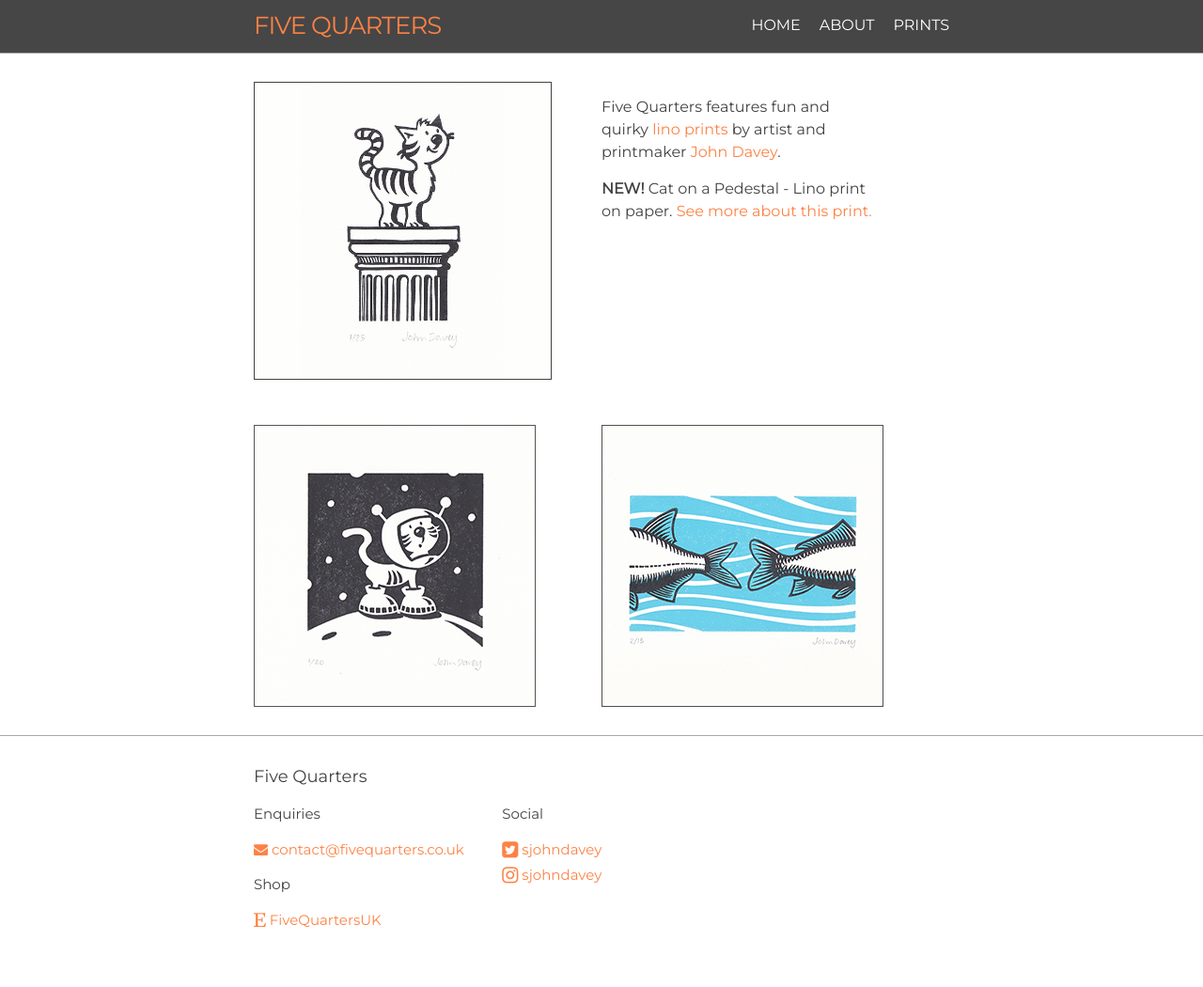
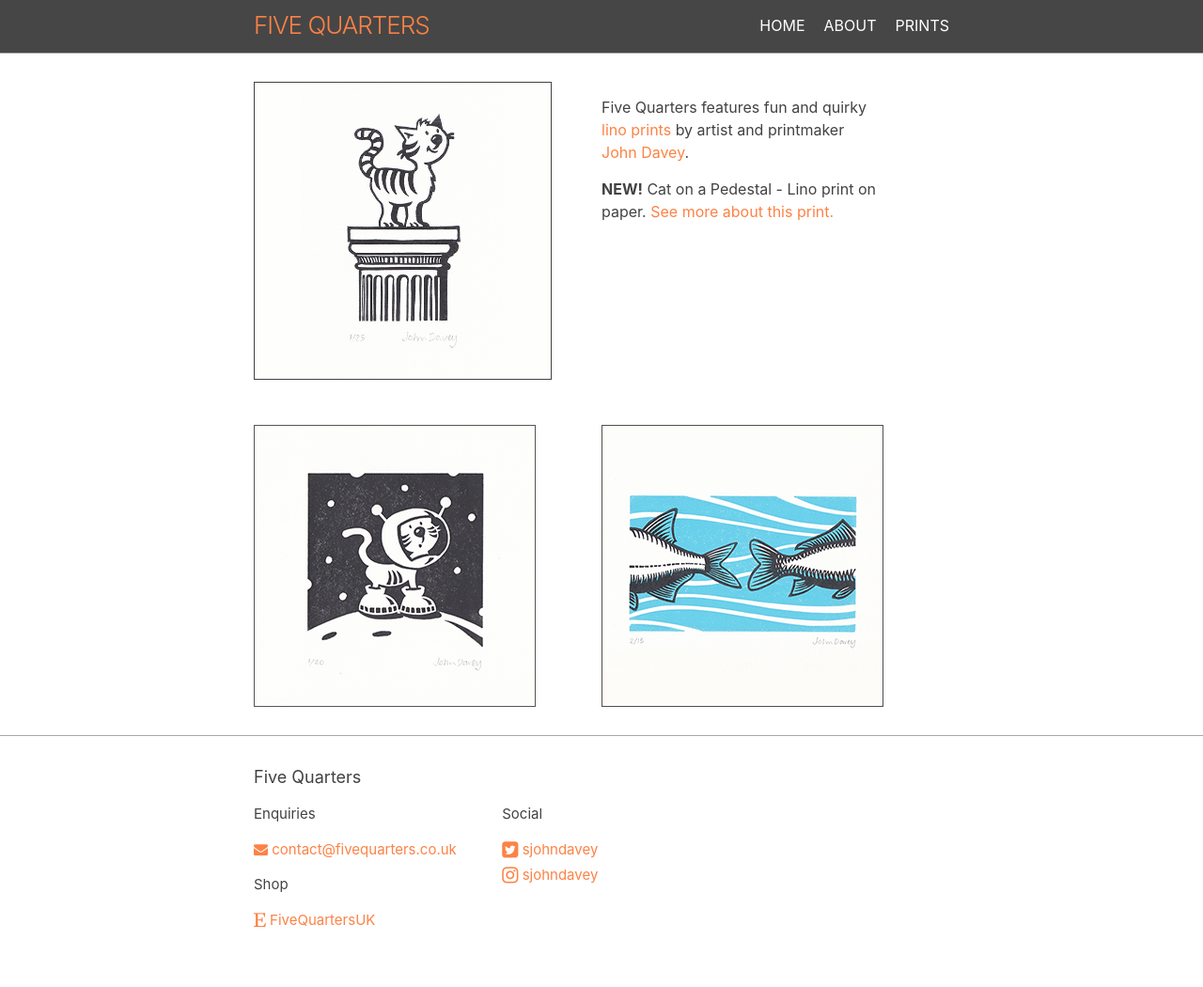
Before and after one commit to Five-Quarters/five-quarters.github.io, a Jekyll site: the page built from index.markdown, in a window 1280 px wide. Shown: the whole page at 94% size. Built offline with Jekyll 4.4.1, drawn with Linux system fonts in a browser that asks for light colours.

Commit message:
Typeface change

```diff
--- a/_sass/five-quarters.scss
+++ b/_sass/five-quarters.scss
@@ -2,7 +2,7 @@
 
 // Define defaults for each variable.
 
-$base-font-family: Montserrat, -apple-system, BlinkMacSystemFont, "Segoe UI", Roboto, Helvetica, Arial, sans-serif, "Apple Color Emoji", "Segoe UI Emoji", "Segoe UI Symbol" !default;
+$base-font-family: Trebuchet, -apple-system, BlinkMacSystemFont, "Segoe UI", Roboto, Helvetica, Arial, sans-serif, "Apple Color Emoji", "Segoe UI Emoji", "Segoe UI Symbol" !default;
 $base-font-size:   16px !default;
 $base-font-weight: 400 !default;
 $small-font-size:  $base-font-size * 0.875 !default;
```
